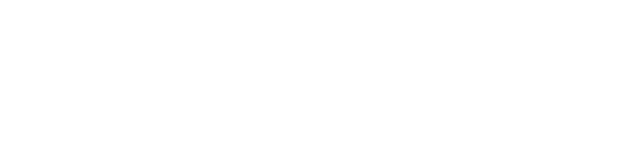
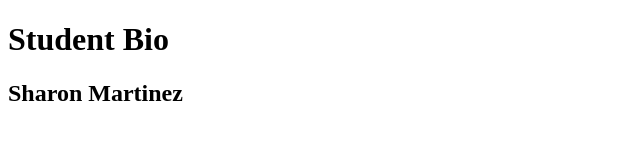
Before and after one commit to Sharon1106/student-bio-assignment, a plain HTML site: page index.html in a window 1280 px wide. Shown: the whole page, without its empty margins (0-640 px from the left). Drawn offline with Linux system fonts and the light colour scheme.

Commit message:
added bio and name

```diff
--- a/index.html
+++ b/index.html
@@ -6,6 +6,8 @@
   <title>Document</title>
 </head>
 <body>
-      <h1> </h1>
+      <h1>Student Bio </h1>
+        <h2>Sharon Martinez</h2>
+
 </body>
 </html>
```
